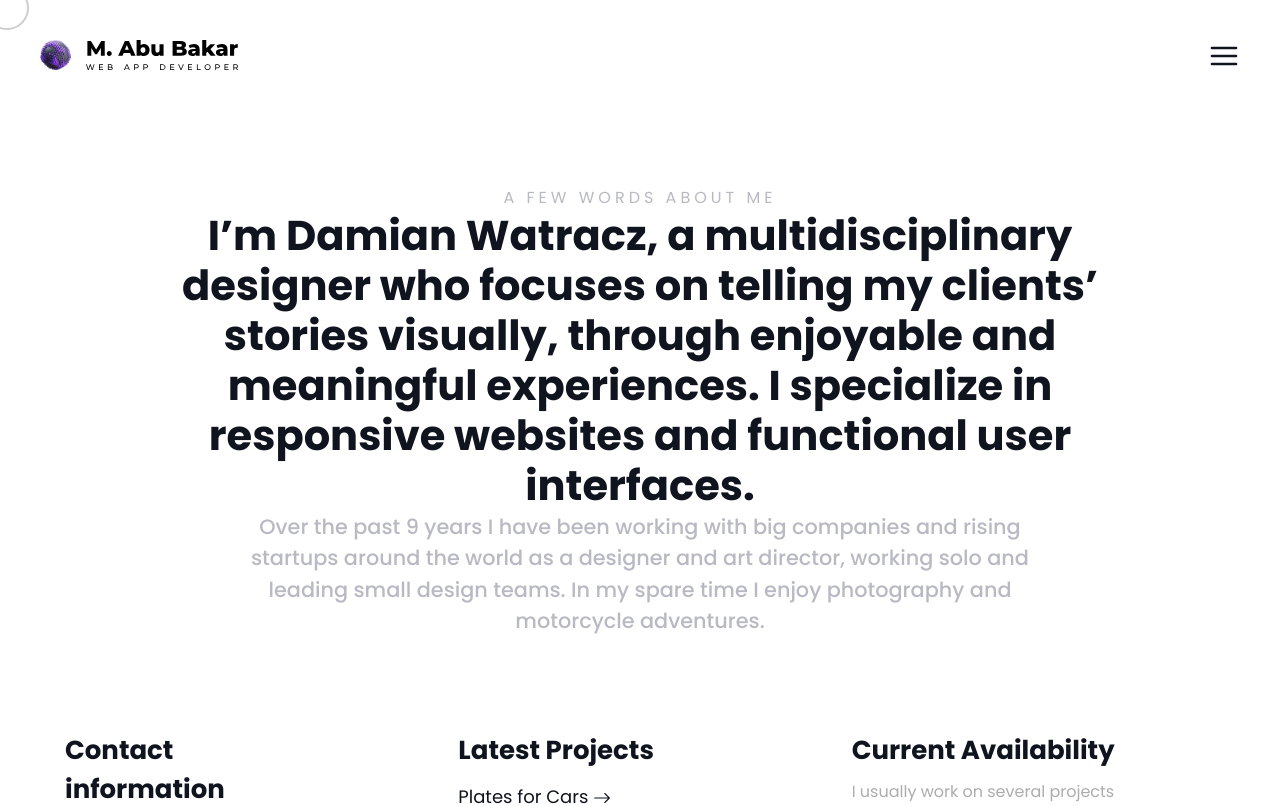
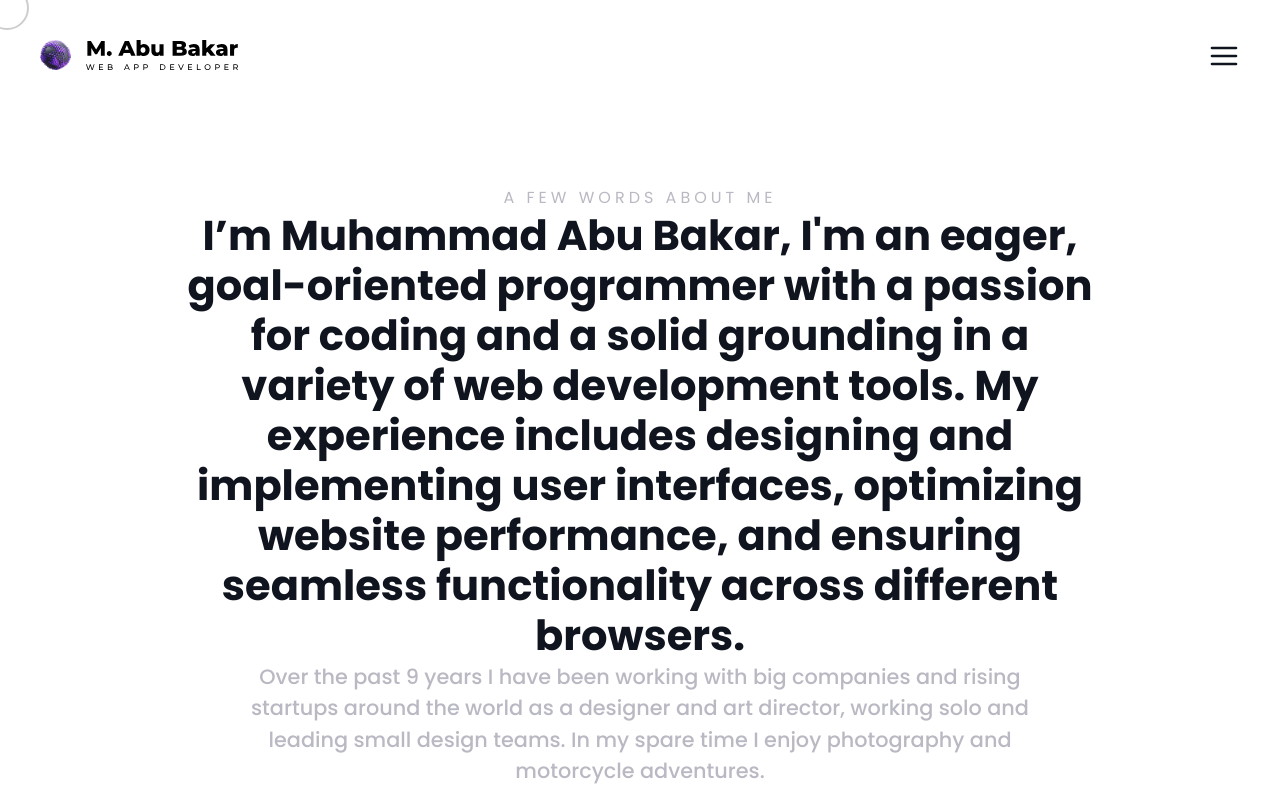
Before and after one commit to abubakar-sarwar/portfolio, a Next.js app: page /about in a window 1280 px wide. Shown: the top 806 px of the page. Built offline with nearby package versions, Linux system fonts and the light colour scheme.

Commit message:
about content

```diff
--- a/app/about/page.tsx
+++ b/app/about/page.tsx
@@ -4,7 +4,10 @@ const AboutPage = () => {
       <div className="about-page">
         <span className="about-page-word">A FEW WORDS ABOUT ME</span>
         <h1 className="about-page-title">
-          I’m Damian Watracz, a multidisciplinary designer who focuses on telling my clients’ stories visually, through enjoyable and meaningful experiences. I specialize in responsive websites and functional user interfaces.
+          I’m Muhammad Abu Bakar, I'm an eager, goal-oriented programmer with a passion for coding
+          and a solid grounding in a variety of web development tools. My experience includes designing and
+          implementing user interfaces, optimizing website performance, and ensuring seamless functionality across
+          different browsers.
         </h1>
         <p className="about-page-para">
           Over the past 9 years I have been working with big companies and rising startups around the world as a designer and art director, working solo and leading small design teams. In my spare time I enjoy photography and motorcycle adventures.
```
